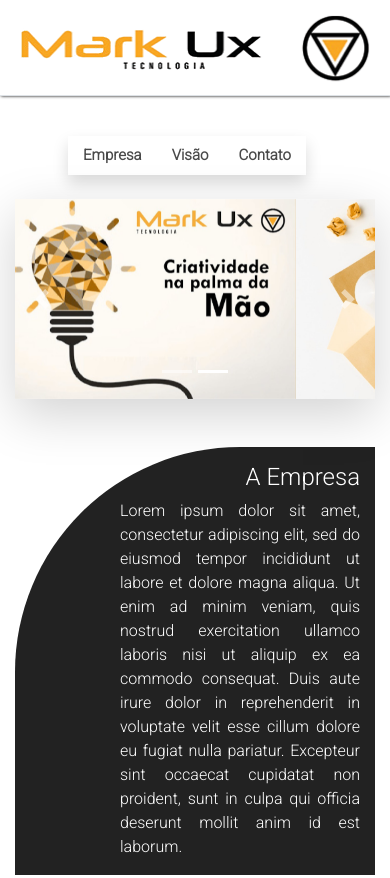
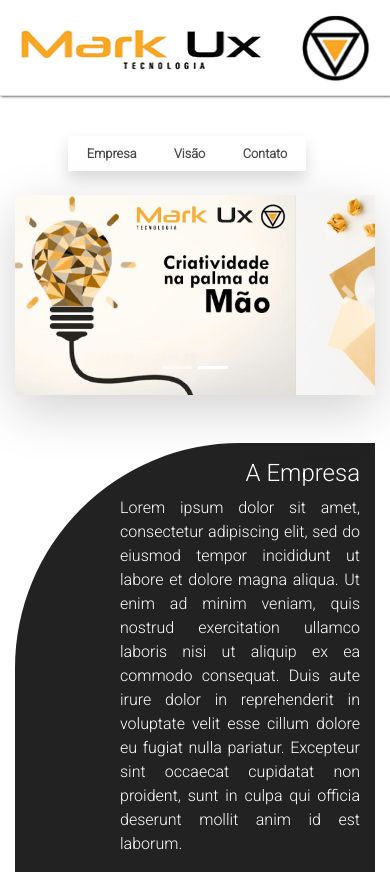
Before and after one commit to danielbarros338/markux, a plain HTML site: page index.html in a window 390 px wide. Shown: the top 878 px of the page. Drawn offline with nearby package versions, Linux system fonts and the light colour scheme.

Commit message:
Update mediaquery.css

```diff
--- a/mediaquery.css
+++ b/mediaquery.css
@@ -29,7 +29,7 @@
 
     .fontMenu {
         color: #494949 !important;
-        font-size: 15px;
+        font-size: 0.8em;
     }
 
 }
```
